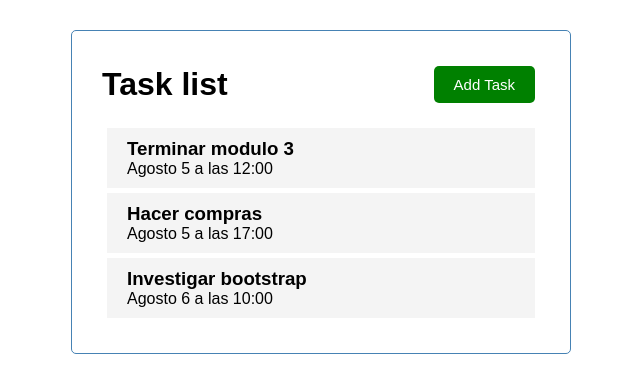
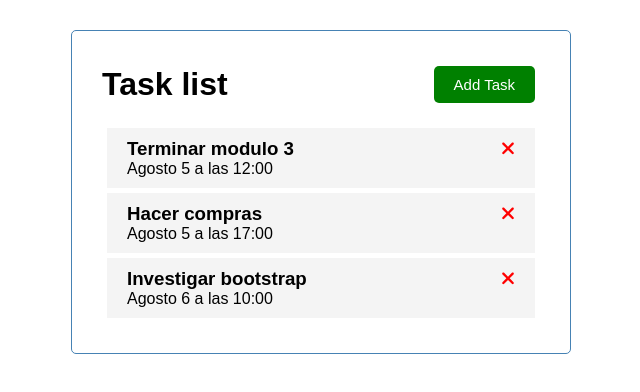
Before and after one commit to GermanSchmitz/task-list, an Angular app: page / in a window 1280 px wide. Shown: the top 392 px of the page, without its empty margins (319-959 px from the left). Built offline with nearby package versions, Linux system fonts and the light colour scheme.

Commit message:
componente lista items

```diff
--- a/package.json
+++ b/package.json
@@ -18,6 +18,11 @@
     "@angular/platform-browser": "^15.0.0",
     "@angular/platform-browser-dynamic": "^15.0.0",
     "@angular/router": "^15.0.0",
+    "@fortawesome/angular-fontawesome": "^0.12.0",
+    "@fortawesome/fontawesome-svg-core": "^6.2.0",
+    "@fortawesome/free-brands-svg-icons": "^6.2.0",
+    "@fortawesome/free-regular-svg-icons": "^6.2.0",
+    "@fortawesome/free-solid-svg-icons": "^6.2.0",
     "rxjs": "~7.5.0",
     "tslib": "^2.3.0",
     "zone.js": "~0.12.0"
--- a/src/app/app.module.ts
+++ b/src/app/app.module.ts
@@ -6,6 +6,7 @@
 import { ButtonComponent } from './components/button/button.component';
 import { TasksComponent } from './components/tasks/tasks.component';
 import { TasksItemComponent } from './components/tasks-item/tasks-item.component';
+import { FontAwesomeModule } from '@fortawesome/angular-fontawesome';
 
 @NgModule({
   declarations: [
@@ -16,7 +17,8 @@
     TasksItemComponent
   ],
   imports: [
-    BrowserModule
+    BrowserModule,
+    FontAwesomeModule
   ],
   providers: [],
   bootstrap: [AppComponent]
--- a/src/app/components/tasks-item/tasks-item.component.html
+++ b/src/app/components/tasks-item/tasks-item.component.html
@@ -1,4 +1,4 @@
 <div class="task">
-    <h3>{{task.text}}</h3>
+    <h3>{{task.text}} <fa-icon [icon]="faTimes" [ngStyle]="{'color': 'red'}"></fa-icon> </h3>
     <p>{{task.day}}</p>
 </div>
--- a/src/app/components/tasks-item/tasks-item.component.ts
+++ b/src/app/components/tasks-item/tasks-item.component.ts
@@ -1,12 +1,15 @@
 import { Component, Input, OnInit } from '@angular/core';
 import { Task } from 'src/app/Task';
 import { TASKS } from 'src/app/mock-tasks';
+import { faTimes } from '@fortawesome/free-solid-svg-icons';
 @Component({
   selector: 'app-tasks-item',
   templateUrl: './tasks-item.component.html',
   styleUrls: ['./tasks-item.component.css']
 })
 export class TasksItemComponent implements OnInit{
+
+  faTimes = faTimes
   constructor(){}
   ngOnInit(): void {
 
--- a/src/app/components/tasks/tasks.component.ts
+++ b/src/app/components/tasks/tasks.component.ts
@@ -1,6 +1,7 @@
 import { Component, OnInit } from '@angular/core';
 import { Task } from "../../Task";
 import { TASKS } from "../../mock-tasks";
+
 
 @Component({
   selector: 'app-tasks',
@@ -10,6 +11,7 @@
 export class TasksComponent implements OnInit {
   tasks: Task[] = TASKS
 
+
   constructor() {}
 
   ngOnInit(): void {}
```
Also changed, not shown: 1 other file (tests, documents, lock files or other folders).
